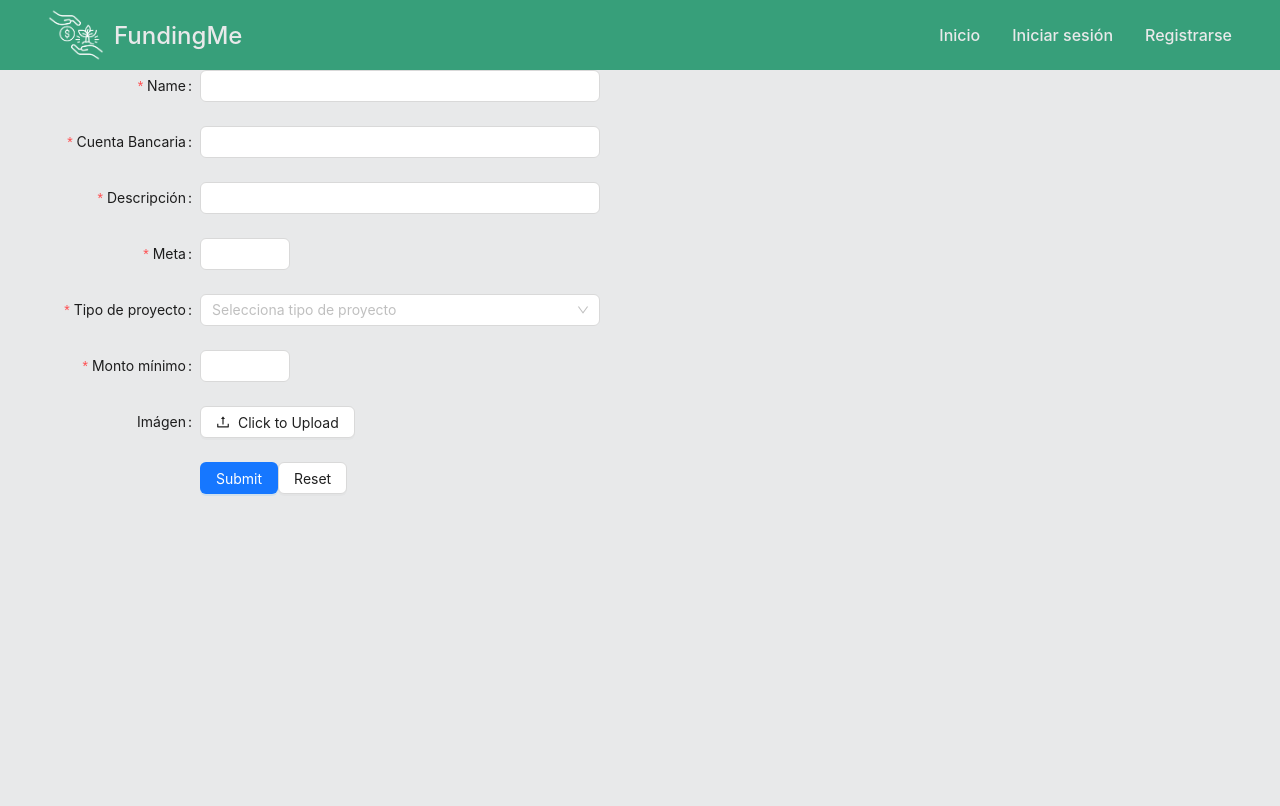
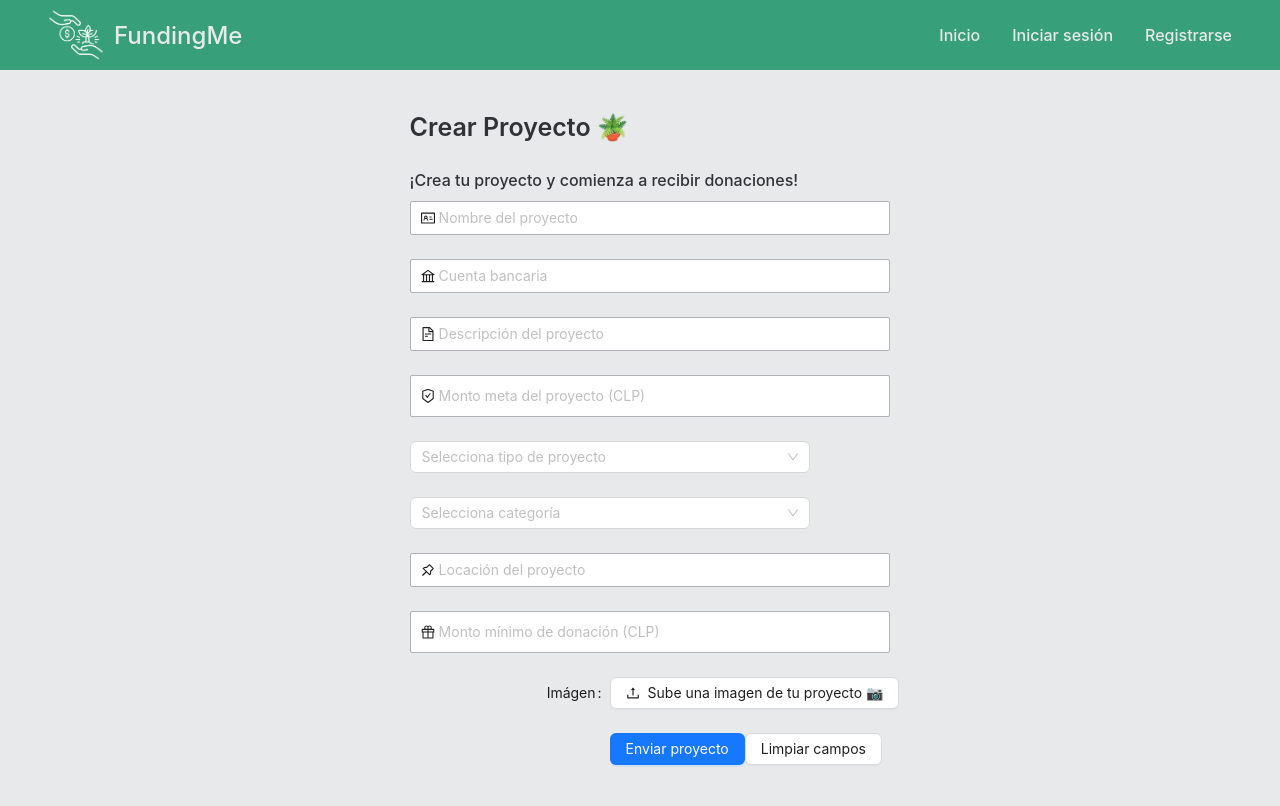
Before and after one commit to felipecs13/FundingMe, a React (Vite) app: page /new in a window 1280 px wide. Shown: the top 806 px of the page. Built offline with nearby package versions, Linux system fonts and the light colour scheme.

Commit message:
looks improved

```diff
--- a/src/views/NewProject.tsx
+++ b/src/views/NewProject.tsx
@@ -1,7 +1,11 @@
-import { Button, Form, Input, InputNumber, Select, Upload } from 'antd'
-import { UploadOutlined } from '@ant-design/icons'
+import { Button, Carousel, Form, Input, InputNumber, Select, Upload } from 'antd'
+import { UploadOutlined, IdcardOutlined, BankOutlined, FileTextOutlined, SafetyCertificateOutlined, PushpinOutlined, GiftOutlined } from '@ant-design/icons'
 import NavBar from '../components/Layout'
 import { useState, useEffect } from 'react'
+import { motion } from 'framer-motion'
+import styled from 'styled-components';
+import { colors, apiUrl } from '../styles/constants'
+import PictureForm from '../components/PictureForm'
 
 interface User{
   token: string
@@ -15,6 +19,10 @@ const FormProject = () => {
   const [form] = Form.useForm()
   const [loading, setLoading] = useState<boolean>(false)
   const [user, setUser] = useState<User>({ token: '', id: 0, email: '', rut: '', name: '' });
+
+  const img1 = "https://www.grupocibernos.com/hs-fs/hubfs/gestion-de-proyectos-empresariales.jpg?width=1440&name=gestion-de-proyectos-empresariales.jpg"
+  const img2 = "https://www.grupocibernos.com/hs-fs/hubfs/gestion-de-proyectos-empresariales.jpg?width=1440&name=gestion-de-proyectos-empresariales.jpg"
+  const img3 = "https://www.grupocibernos.com/hs-fs/hubfs/gestion-de-proyectos-empresariales.jpg?width=1440&name=gestion-de-proyectos-empresariales.jpg"
 
   useEffect(() => {
     const storedUser = localStorage.getItem('user');
@@ -34,8 +42,8 @@ const FormProject = () => {
     console.log('Success:', values)
     setLoading(true)
     try {
-
-      const photo = values.image?.fileList[0];
+      const photo = values.image?.fileList[0].originFileObj;
+      console.log(photo)
       const formData = new FormData();
       formData.append('project[image]', photo);
       formData.append('project[name_project]', values.name_project);
@@ -45,10 +53,10 @@ const FormProject = () => {
       formData.append('project[type_project]', values.type_project);
       formData.append('project[goal_amount]', values.goal_amount.toString());
 
-      const data = await fetch('https://softdeleteiic3143.onrender.com/projects', {
+      const data = await fetch(apiUrl + '/projects', {
         method: 'POST',
         headers: {
-          'Content-Type': 'multipart/form-data',
+          // No 'Content-Type' header
           "Authorization" : user.token
         },
         body: formData,
@@ -58,7 +66,7 @@ const FormProject = () => {
         throw new Error('Error')
       }
       // Redirect to login page
-      // window.location.href = '/'
+      window.location.href = '/'
     } catch (error) {
       setLoading(false)
       console.log(loading)
@@ -77,6 +85,12 @@ const FormProject = () => {
   return (
     <div>
       <NavBar />
+      <ImgFormContainer>
+        <FormContainer>
+          <BoldText>Crear Proyecto 🪴</BoldText>
+          <SubText>
+            ¡Crea tu proyecto y comienza a recibir donaciones!
+          </SubText>
           <div className="Form">
             <Form
               form={form}
@@ -90,65 +104,97 @@ const FormProject = () => {
               autoComplete="off"
             >
               <Form.Item
-            label="Name"
                 name="name_project"
-            rules={[{ required: true, message: 'Please input the name of the project!' }]}
+                rules={[{ required: true, message: 'Ingresa el nombre de tu proyecto' }]}
               >
-            <Input />
+                <StyledInput
+                  placeholder="Nombre del proyecto"
+                  prefix={<IdcardOutlined />}
+                />
               </Form.Item>
 
               <Form.Item
-            label="Cuenta Bancaria"
                 name="bank_account"
-            rules={[{ required: true, message: 'Please input your bank account!' }]}
+                rules={[{ required: true, message: 'Ingresa tu cuenta bancaria' }]}
               >
-            <Input />
+                <StyledInput
+                  placeholder="Cuenta bancaria"
+                  prefix={<BankOutlined />}
+                />
               </Form.Item>
 
               <Form.Item
-            label="Descripción"
                 name="description"
-            rules={[{ required: true, message: 'Please input description of your project!' }]}
+                rules={[{ required: true, message: 'Ingresa la descripción de tu proyecto' }]}
               >
-            <Input />
+                <StyledInput
+                  placeholder="Descripción del proyecto"
+                  prefix={<FileTextOutlined />}
+                />
               </Form.Item>
 
               <Form.Item
-            label="Meta"
                 name="goal_amount"
-            rules={[{ required: true, message: 'Please input your bank account!' }]}
+                rules={[{ required: true, message: 'Ingresa el monto meta' }]}
               >
-            <InputNumber />
+                <StyledInputNumber
+                  placeholder="Monto meta del proyecto (CLP)"
+                  prefix={<SafetyCertificateOutlined />}
+                />
               </Form.Item>
 
               <Form.Item
-            label="Tipo de proyecto"
                 name="type_project"
-            rules={[{ required: true, message: 'Please input your project type!' }]}
+                rules={[{ required: true, message: 'Ingresa el tipo de proyecto' }]}
               >
-            <Select
+                <StyledSelect
                   placeholder="Selecciona tipo de proyecto"
                   allowClear
                 >
-              <Select.Option value="ONG">Ong</Select.Option>
-              <Select.Option value="city">Participación ciudadana</Select.Option>
-              <Select.Option value="other">Otro</Select.Option>
-            </Select>
+                  <StyledSelectOption value="ONG">ONG</StyledSelectOption>
+                  <StyledSelectOption value="PERSONAL">PERSONAL</StyledSelectOption>
+                </StyledSelect>
               </Form.Item>
 
               <Form.Item
-            label="Monto mínimo"
+                name="category"
+                rules={[{ required: true, message: 'Ingresa una categoría' }]}
+              >
+                <StyledSelect
+                  placeholder="Selecciona categoría"
+                >
+                  <StyledSelectOption value="EDUCATION">Educación</StyledSelectOption>
+                  <StyledSelectOption value="HEALTH">Salud</StyledSelectOption>
+                  <StyledSelectOption value="ENVIROMENT">Medio ambiente</StyledSelectOption>
+                  <StyledSelectOption value="ANIMALS">Animales</StyledSelectOption>
+                </StyledSelect>
+              </Form.Item>
+
+              <Form.Item
+                name="location"
+                rules={[{ required: true, message: 'Ingresa la locación del proyecto' }]}
+              >
+                <StyledInput
+                  placeholder="Locación del proyecto"
+                  prefix={<PushpinOutlined />}
+                />
+              </Form.Item>
+
+              <Form.Item
                 name="minimum_donation"
-            rules={[{ required: true, message: 'Please input your minimun donation!' }]}
+                rules={[{ required: true, message: 'Ingresa un monto mínimo de donación' }]}
               >
-            <InputNumber />
+                <StyledInputNumber
+                  placeholder="Monto mínimo de donación (CLP)"
+                  prefix={<GiftOutlined />}
+                />
               </Form.Item>
               <Form.Item
                 label="Imágen"
                 name="image"
               >
-            <Upload beforeUpload={Upload.LIST_IGNORE}>
-              <Button icon={<UploadOutlined />}>Click to Upload</Button>
+                <Upload beforeUpload={(_) => {return false}} maxCount={1}>
+                  <Button icon={<UploadOutlined />}>Sube una imagen de tu proyecto 📷 </Button>
                 </Upload>
               </Form.Item>
 
@@ -157,19 +203,85 @@ const FormProject = () => {
                   type="primary"
                   htmlType="submit"
                 >
-              Submit
+                  Enviar proyecto
                 </Button>
                 <Button
                   htmlType="button"
                   onClick={onReset}
                 >
-              Reset
+                  Limpiar campos
                 </Button>
               </Form.Item>
             </Form>
           </div>
+        </FormContainer>
+      </ImgFormContainer>
     </div>
   )
 }
 
+export const FormContainer = styled(motion.div)`
+  padding: 2%;
+  width: 60%;
+  margin-left: 30%;
+  display: flex;
+  flex-direction: column;
+  text {
+    font-size: 14px;
+    font-weight: 400;
+    text-align: center;
+    margin-bottom: 20px;
+  }
+`
+
+export const ImgFormContainer = styled.div`
+  flex-direction: row;
+  display: flex;
+  width: 100%;
+`
+
+const BoldText = styled.h1`
+  font-size: 25px;
+  font-weight: 600;
+  color: ${colors.fontColor};
+`
+
+const SubText = styled.h1`
+  font-size: 16px;
+  font-weight: 500;
+  color: ${colors.fontColor};
+`
+
+export const StyledInput = styled(Input)`
+  border-radius: 2px;
+  border: 1px solid #b1b2b5;
+  width: 120%;
+  margin-bottom: 0px;
+  padding: 5px 10px;
+`
+
+export const StyledInputNumber = styled(InputNumber)`
+  border-radius: 2px;
+  border: 1px solid #b1b2b5;
+  width: 120%;
+  margin-bottom: 0px;
+  padding: 5px 10px;
+`
+export const StyledSelect = styled(Select)`
+
+`
+
+export const StyledCarousel = styled(Carousel)`
+  width: 50%;
+  height: 100%;
+`
+
+export const StyledSelectOption = styled(Select.Option)`
+  border-radius: 2px;
+  border: 1px solid #b1b2b5;
+  width: 100%;
+  margin-bottom: 0px;
+`
+
+
 export default FormProject
```
Lines whose indentation alone changed are shown as unchanged.
